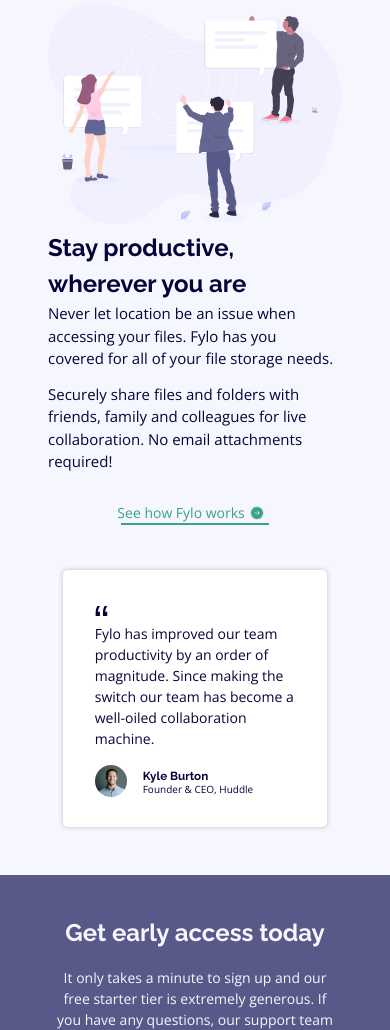
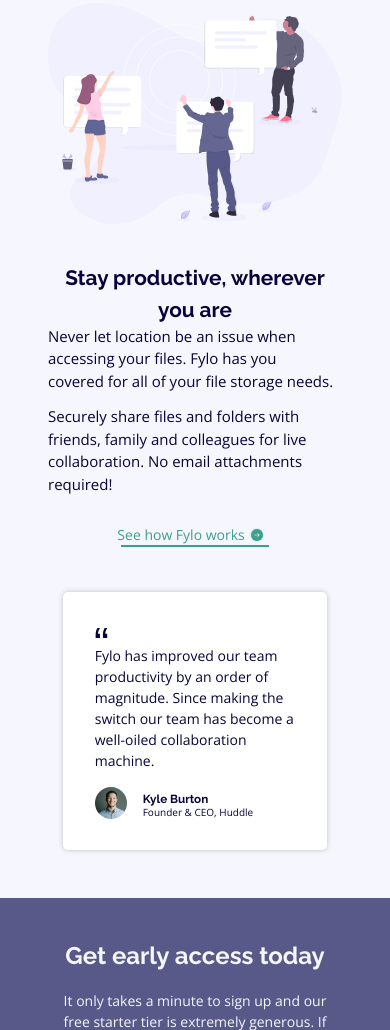
Before and after one commit to Ifescohub/fylo-landing-page, a plain HTML site: page index.html in a window 390 px wide. Shown: the part 979-2009 px from the top of the page. Drawn offline with nearby package versions, Linux system fonts and the light colour scheme.

Commit message:
Update styles.css

```diff
--- a/styles.css
+++ b/styles.css
@@ -182,7 +182,7 @@ article{
     width: 50%;
 }
 
-.details h1{
+.details h2{
     font-size: 2rem;
 }
 
@@ -398,7 +398,7 @@ ion-icon:hover{
         width: 100%;
     }
 
-    .details h1{
+    .details h2{
         text-align: center;
     }
 
@@ -511,7 +511,7 @@ ion-icon:hover{
     }
 
     /* Section  */
-    .details h1{
+    .details h2{
         margin-top: 2rem;
         text-align: center;
         font-size: 1.3rem;
```
